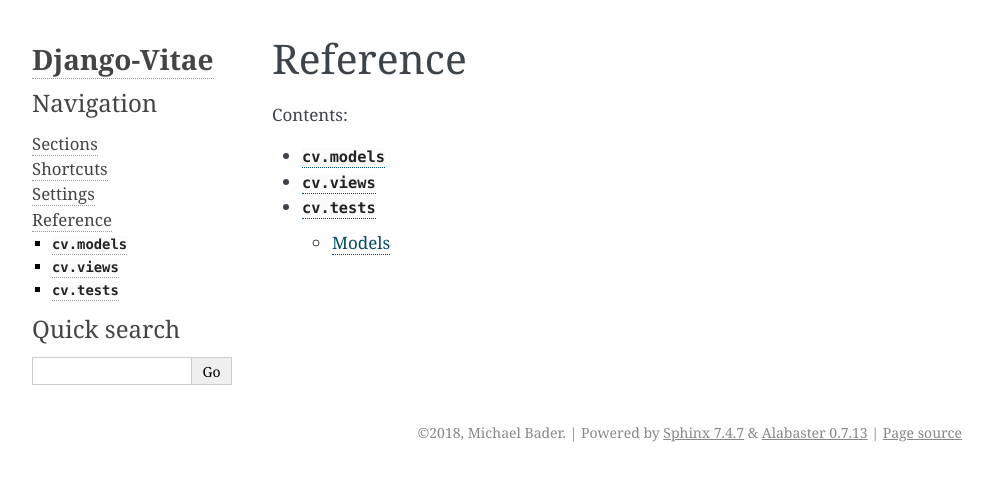
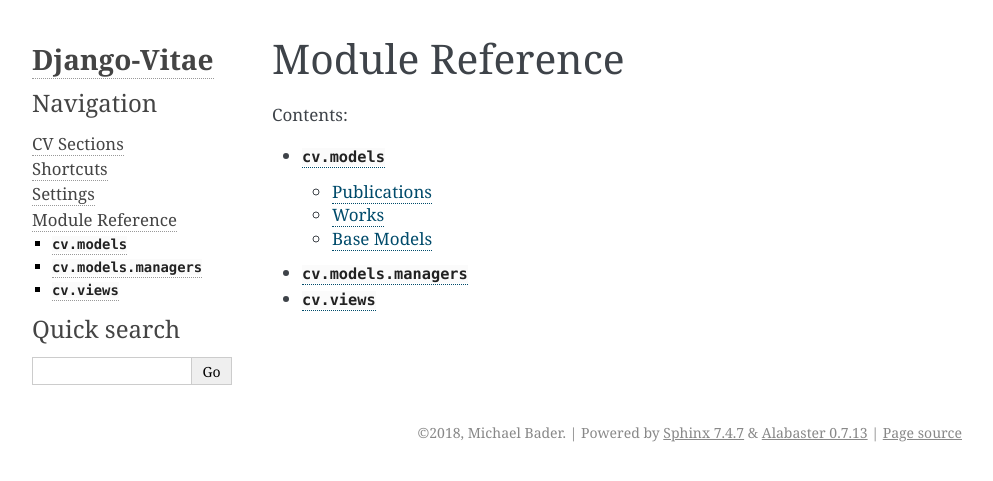
Before and after one commit to mikebader/django-vitae, a Sphinx documentation site: the page built from docs/source/reference/index.rst, in a window 1280 px wide. Shown: the top 481 px of the page, without its empty margins (148-1141 px from the left). Built offline with Sphinx 7.4.7, drawn with Linux system fonts in a browser that asks for light colours; formulas are drawn with MathJax 3.

Commit message:
restructured docs to improve logical flow

```diff
--- a/docs/source/reference/index.rst
+++ b/docs/source/reference/index.rst
@@ -1,5 +1,5 @@
-Reference
-=========
+Module Reference
+================
 
 .. toctree::
    :maxdepth: 3
@@ -7,5 +7,5 @@
    :caption: Contents:
 
    models
+   managers
    views
-   tests
--- a/docs/source/topics/index.rst
+++ b/docs/source/topics/index.rst
@@ -1,5 +1,5 @@
-Sections
-========
+CV Sections
+===========
 
 .. toctree::
    :name: sectiontoc
```
Also changed, not shown: docs/source/reference/managers.rst (added, +7 -0 lines), docs/source/reference/models.rst (+13 -1 lines), docs/source/reference/tests.rst (deleted, +0 -12 lines).
